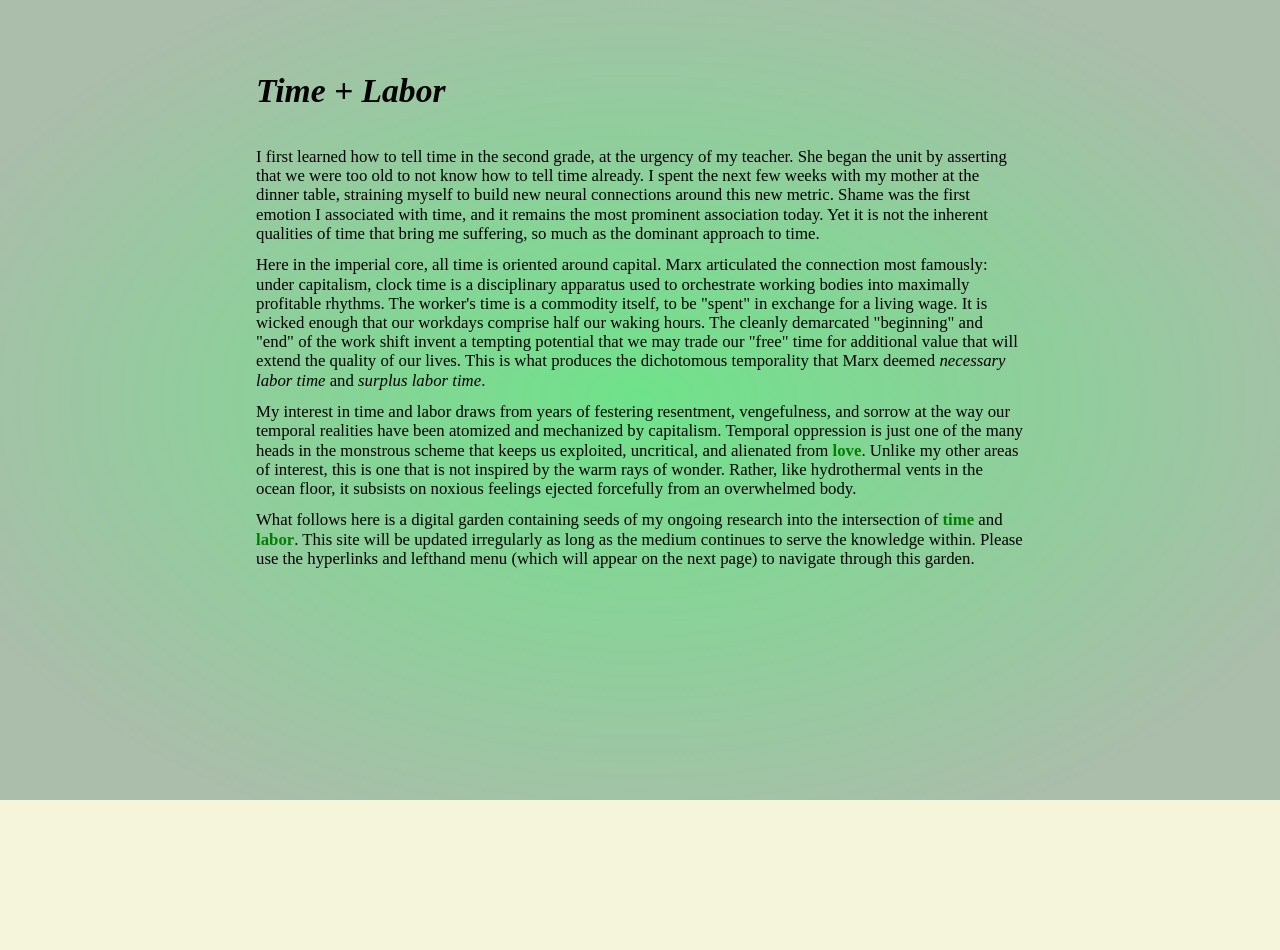
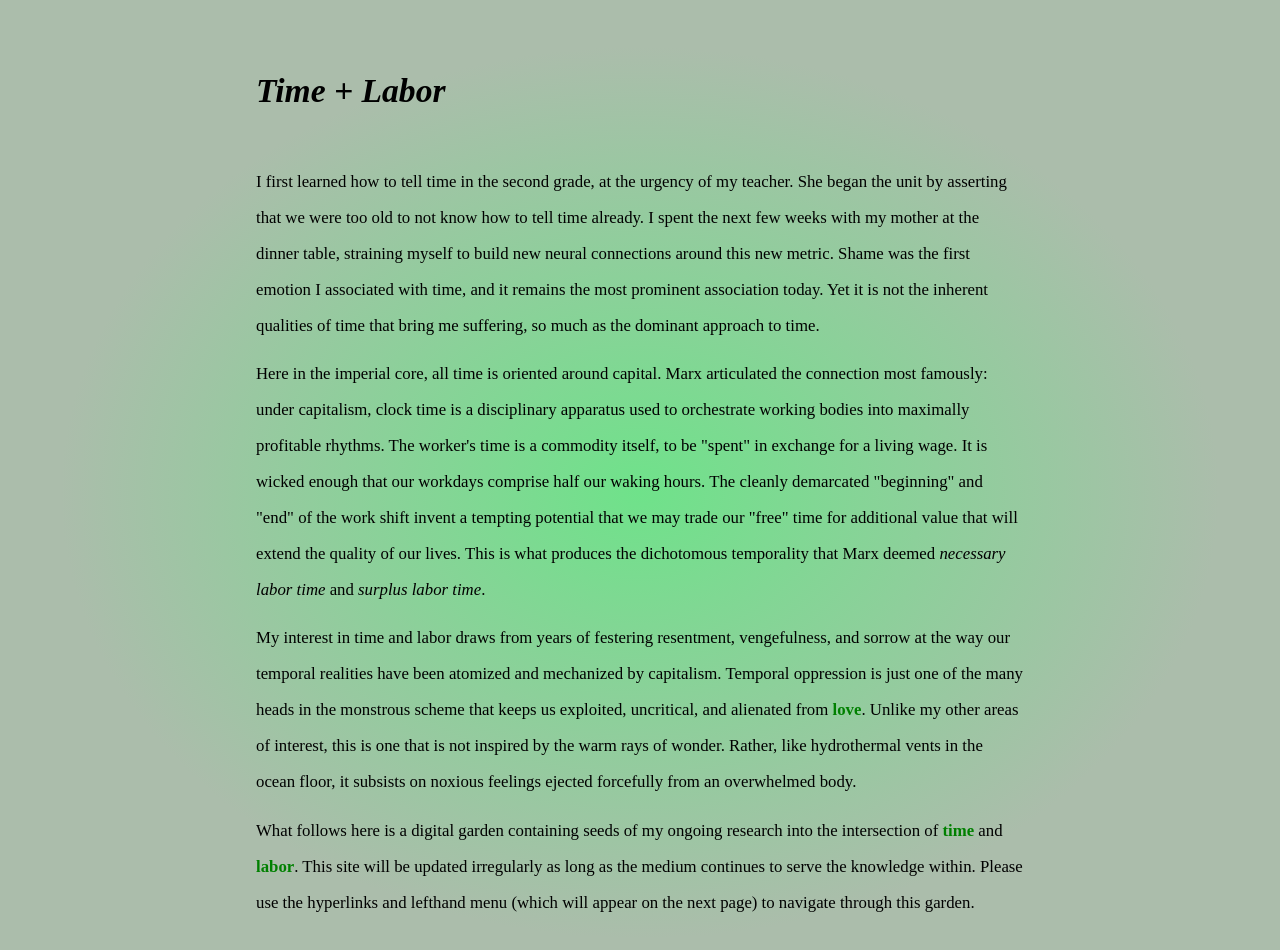
Before and after one commit to sukjo/temporality_labor, a plain HTML site: page index.html in a window 1280 px wide. Before the commit the page ends 800 px from the top, so only its background shows below. Drawn offline with Linux system fonts and the light colour scheme.

Commit message:
fixed gradient

```diff
--- a/index.html
+++ b/index.html
@@ -11,12 +11,11 @@
 <tw-story><noscript><tw-noscript>JavaScript needs to be enabled to play index.</tw-noscript></noscript></tw-story>
 <tw-storydata name="index" startnode="1" creator="Twine" creator-version="2.6.2" format="Harlowe" format-version="3.3.5" ifid="8C8DF67F-F25C-4433-99D6-00D5040473ED" options="" tags="" zoom="0.6" hidden><style role="stylesheet" id="twine-user-stylesheet" type="text/twine-css">tw-story {
   /*background-color: rgb(171, 189, 171);*/
-  background-color: radial-gradient(ellipse at center, #6fe28a 0%,#abbdab 83%,#abbdab 100%);
-  background: -webkit-radial-gradient(center, ellipse cover, #6fe28a 0%,#abbdab 83%,#abbdab 100%);
-  line-height: 0.8em;
+  background: -webkit-radial-gradient(center, ellipse cover, #6fe28a 0%,#abbdab 64%,#abbdab 100%); /* Chrome10-25,Safari5.1-6 */
+background: radial-gradient(ellipse at center, #6fe28a 0%,#abbdab 64%,#abbdab 100%); /* W3C, IE10+, FF16+, Chrome26+, Opera12+, Safari7+ */
 }
 
-/* https://colorzilla.com/gradient-editor/#6fe28a+0,abbdab+83,abbdab+100 */
+/* https://colorzilla.com/gradient-editor/#6fe28a+0,abbdab+64,abbdab+100 */
 
 body {
   background-color: beige;
```
